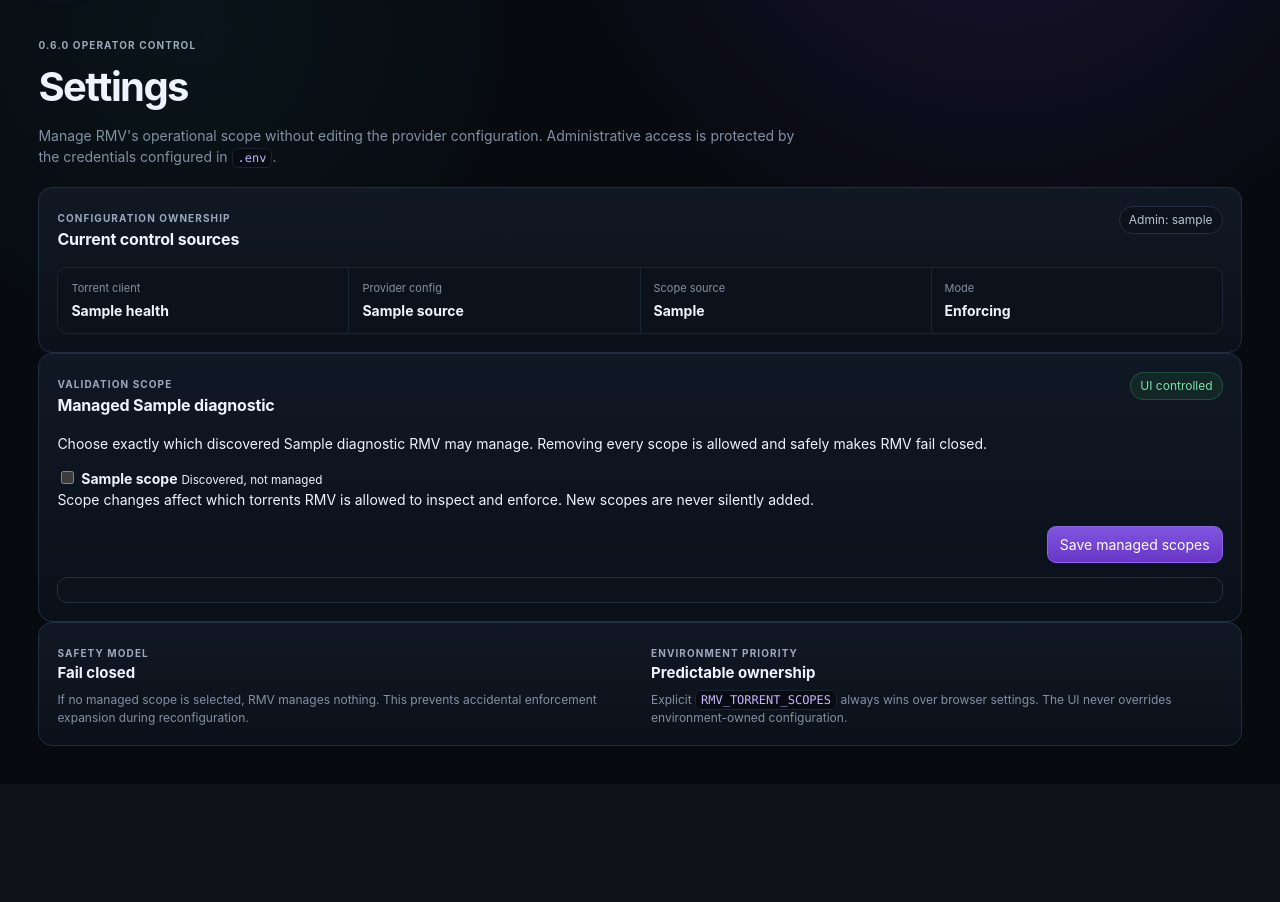
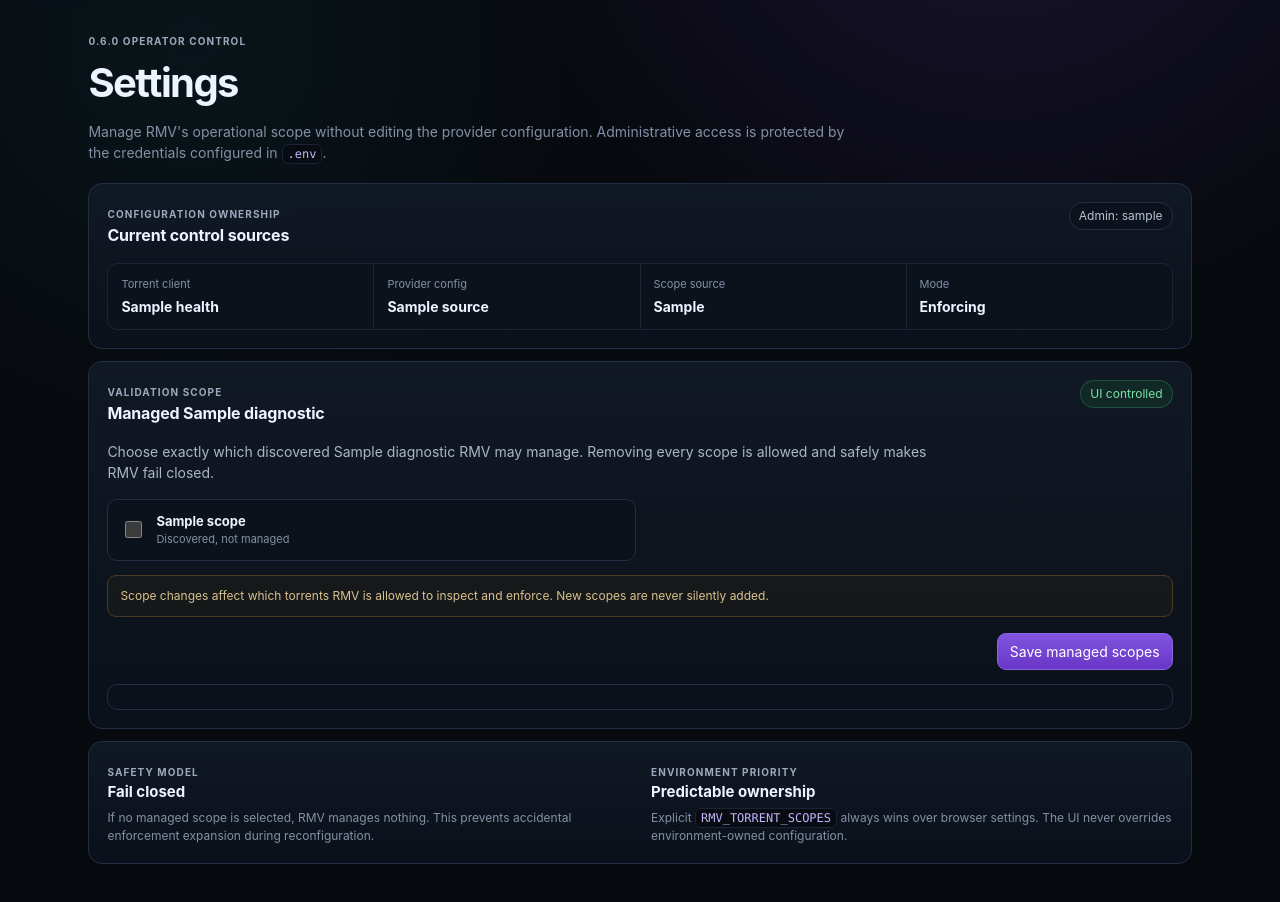
Before and after one commit to RogueAssassin/RogueMediaValidator, a FastAPI app: template app/templates/settings.html in a window 1280 px wide. Shown: the part 74-976 px from the top of the page. Before the commit the page ends 820 px from the top, so only its background shows below. Run offline with FastAPI, Linux system fonts and the light colour scheme; the template is opened without the code that fills it: most values are stand-ins (such as "Sample title", 1, 10 or a date in 2020); parts of the project's set-up code (start-up, migrations or seed data) failed here and were passed over.

Commit message:
feat: style 0.6.0 admin settings

```diff
--- a/app/static/app.css
+++ b/app/static/app.css
@@ -261,3 +261,26 @@ button.button{border:0;font:inherit;cursor:pointer}
   .provider-grid,.setup-help,.form-grid{grid-template-columns:1fr}
   .field.full{grid-column:auto}
 }
+
+
+/* 0.6.0 Administration */
+.settings-main{width:min(1180px,100%);padding-top:34px}
+.settings-summary,.settings-scopes{margin-bottom:12px}
+.settings-help{margin:0 0 16px;color:var(--muted2);max-width:820px}
+.scope-picker{display:grid;grid-template-columns:repeat(2,minmax(0,1fr));gap:9px}
+.scope-option{
+  display:flex;align-items:center;gap:11px;padding:12px 13px;border:1px solid var(--line);
+  border-radius:10px;background:var(--surface);cursor:pointer;
+}
+.scope-option:hover{border-color:#40516a;background:var(--panel-hi)}
+.scope-option input{width:17px;height:17px;accent-color:var(--purple)}
+.scope-option span{display:grid}
+.scope-option strong{font-size:13px;color:var(--text);overflow-wrap:anywhere}
+.scope-option small{font-size:11px;color:var(--muted)}
+.settings-warning{
+  margin-top:14px;padding:11px 12px;border:1px solid rgba(242,184,75,.22);
+  border-radius:9px;background:rgba(70,51,18,.18);color:#d9c18e;font-size:12px;
+}
+.setup-note strong{display:block;color:#d8e2f1;margin-bottom:4px}
+.setup-note p{margin:0;color:var(--muted2)}
+@media(max-width:760px){.scope-picker{grid-template-columns:1fr}}
```
